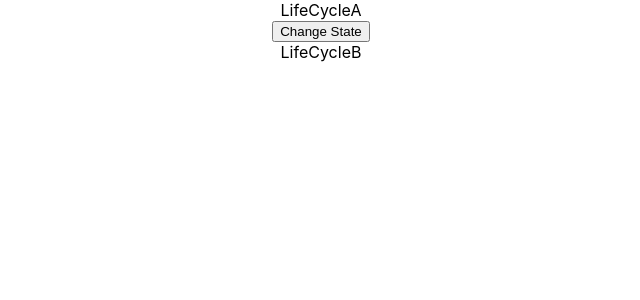
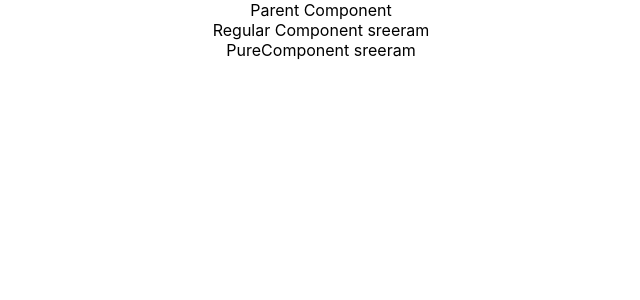
Before and after one commit to Sreeram2000/react, a React (Create React App) app in the folder hello-world/: page / in a window 1280 px wide. Shown: the top 300 px of the page, without its empty margins (319-959 px from the left). Built offline with nearby package versions, Linux system fonts and the light colour scheme.

Commit message:
Pure Components

```diff
--- a/hello-world/src/App.js
+++ b/hello-world/src/App.js
@@ -1,46 +1,13 @@
 import React, { Component } from 'react';
-import logo from './logo.svg';
 import './App.css';
-import Greet from './components/Greet'
-import Welcome from './components/Welcome'
-import Message from './components/Message'
-import Counter from './components/Counter'
-import Hello from './components/Hello'
-import FunctionClick from './components/FunctionClick'
-import ClassClick from './components/ClassClick'
-import EventBind from './components/EventBind'
-import ParentComponent from './components/ParentComponent';
-import UserGreeting from './components/UserGreeting';
-import NameList from './components/NameList';
-import StyleSheet from './components/StyleSheet';
-import Inline from './components/Inline';
-import './appStyles.css'
-import styles from './appStyles.module.css'
-import Form from './components/Form';
-import LifeCycleA from './components/LifeCycleA';
-import LifeCycleB from './components/LifeCycleB';
+import PureComp from './components/PureComp';
+import ParentComp from './components/ParentComp';
 
 class App extends Component {
   render() {
     return (
       <div className="App">
-
-
-      <LifeCycleA />
-
-      {/*
-
-
-        <LifeCycleA />
-
-        //<ParentComponent /><StyleSheet primary={true} />
-        //<EventBind />
-        //<h1 className="error">Error</h1>
-        //<h1 className={styles.success}>Success</h1>
-        //<NameList /> <Form />
-        //<UserGreeting /><Inline />*/
-      }
-
+        <ParentComp />
       </div>
     );
   }
--- /dev/null
+++ b/hello-world/src/components/ParentComp.js
@@ -0,0 +1,35 @@
+import React, { Component } from 'react'
+import RegComp from './RegComp'
+import PureComp from './PureComp'
+
+class ParentComp extends Component {
+
+    constructor(props) {
+        super(props)
+
+        this.state = {
+             name : 'sreeram'
+        }
+    }
+
+    componentDidMount() {
+        setInterval(() => {
+            this.setState({
+                name: 'sreeram'
+            })
+        },2000)
+    }
+
+    render() {
+        console.log("***************ParentComp*********")
+        return (
+            <div>
+                Parent Component
+                <RegComp name={this.state.name}></RegComp>
+                <PureComp name={this.state.name}></PureComp>
+            </div>
+        )
+    }
+}
+
+export default ParentComp
--- /dev/null
+++ b/hello-world/src/components/PureComp.js
@@ -0,0 +1,14 @@
+import React, { PureComponent } from 'react'
+class PureComp extends PureComponent {
+
+    render() {
+        console.log("***************PureComp*********")
+        return (
+            <div>
+                PureComponent {this.props.name}
+            </div>
+        )
+    }
+}
+
+export default PureComp
--- /dev/null
+++ b/hello-world/src/components/RegComp.js
@@ -0,0 +1,15 @@
+import React, { Component } from 'react'
+
+class RegComp extends Component {
+
+    render() {
+        console.log("***************RegComp*********")
+        return (
+            <div>
+                Regular Component {this.props.name}
+            </div>
+        )
+    }
+}
+
+export default RegComp
```
Also changed, not shown: hello-world/src/components/Columns.js (added, +12 -0 lines), hello-world/src/components/FragmentsDemo.js (added, +14 -0 lines), hello-world/src/components/Table.js (added, +16 -0 lines).
